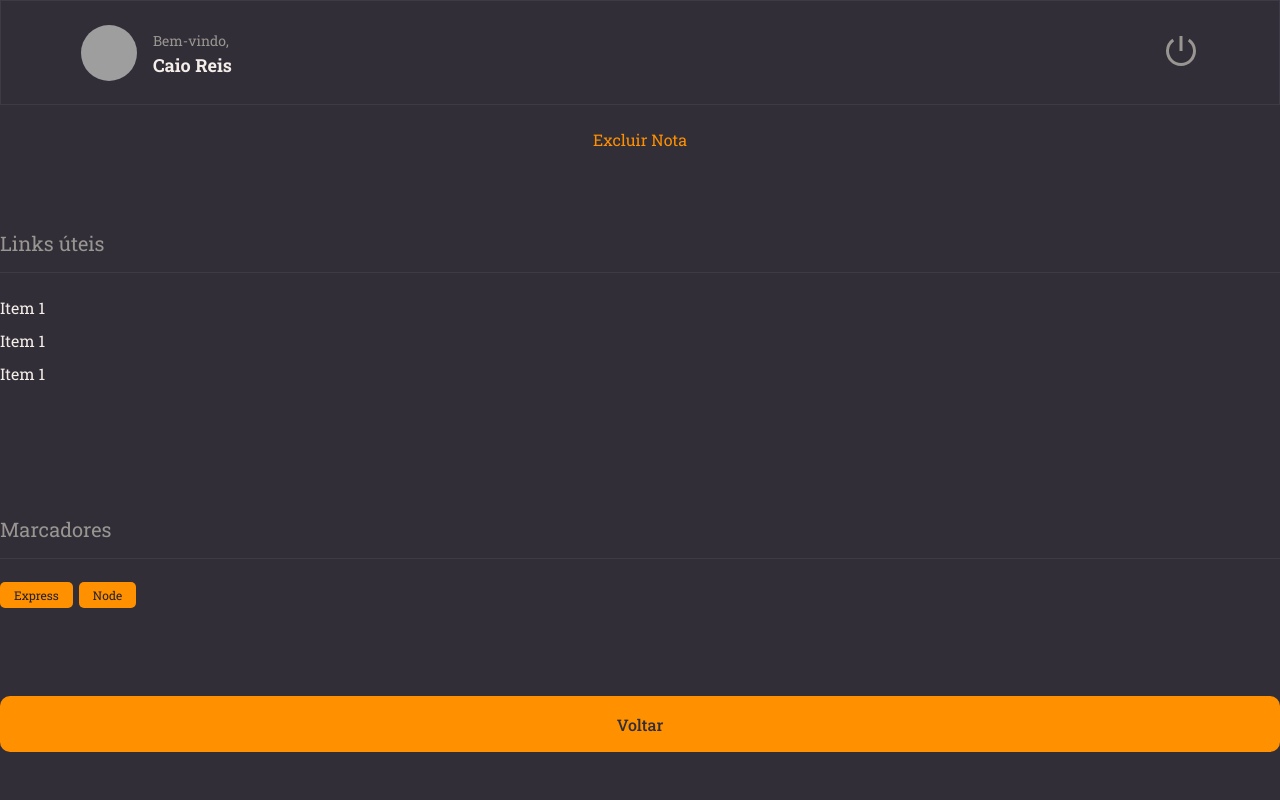
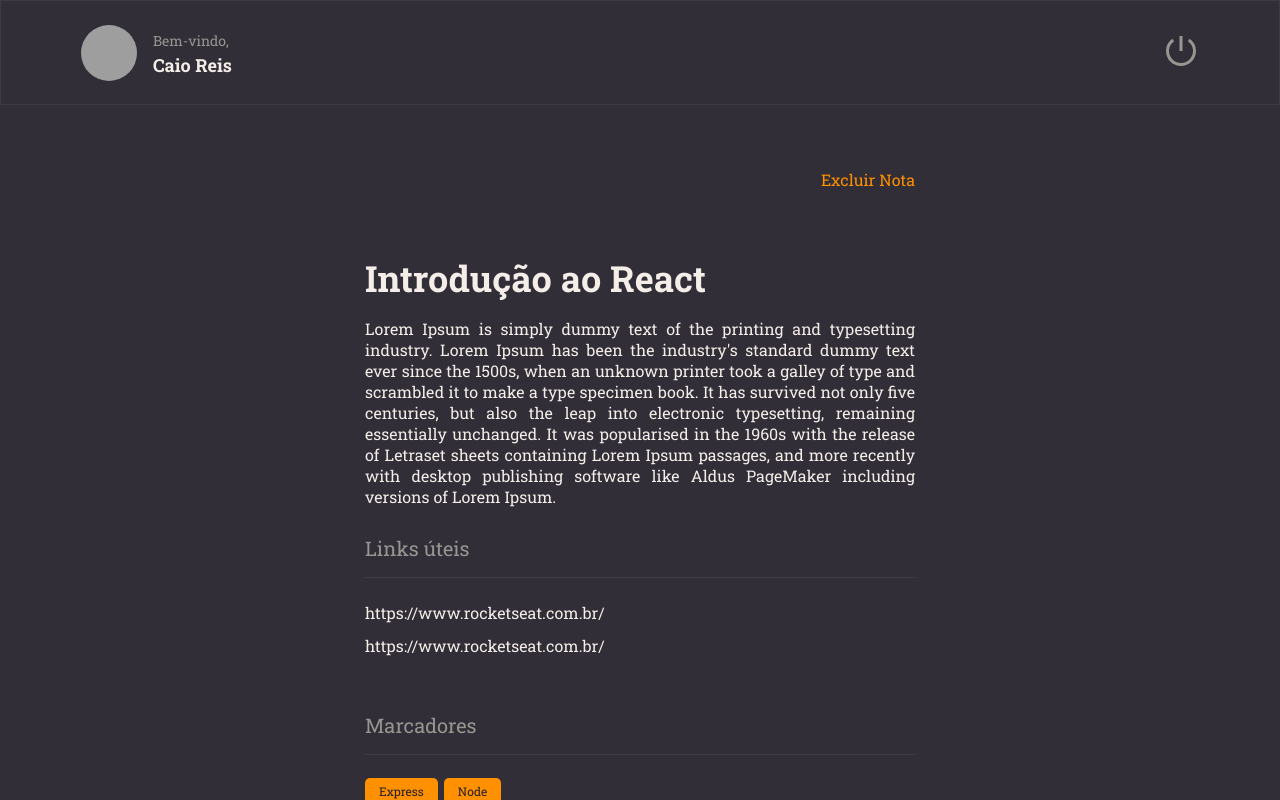
Before and after one commit to iCaioReis/Explorer-Stage09-Atividade-React, a React (Vite) app in the folder rocketnotes/: page / in a window 1280 px wide. Built offline with nearby package versions, Linux system fonts and the light colour scheme; grey boxes are pictures that could not be loaded.

Commit message:
Finishing Details

```diff
--- a/rocketnotes/src/components/Section/styles.js
+++ b/rocketnotes/src/components/Section/styles.js
@@ -1,7 +1,7 @@
 import styled from "styled-components";
 
 export const Container = styled.div`
-    margin: 56px 0 28px;
+    margin: 28px 0;
 
     > h2 {
         border-bottom: 1px solid ${({theme}) => theme.COLORS.BACKGROUND_700};
--- a/rocketnotes/src/pages/Datails/index.jsx
+++ b/rocketnotes/src/pages/Datails/index.jsx
@@ -1,4 +1,4 @@
-import { Container, Links } from './styles.js';
+import { Container, Links, Content } from './styles.js';
 
 import { Header } from '../../components/Header/index.jsx';
 import { Button } from '../../components/Button';
@@ -6,29 +6,44 @@
 import { ButtonText } from '../../components/ButtonText/index.jsx';
 import { Tag } from '../../components/Tag/index.jsx';
 
-export function Datails(){
+export function Datails() {
 
-  return(
+  return (
     <Container>
       <Header></Header>
 
+      <main>
+        <Content>
           <ButtonText title="Excluir Nota"></ButtonText>
+
+          <h1>Introdução ao React</h1>
+
+          <p>Lorem Ipsum is simply dummy text of the printing and typesetting industry. Lorem Ipsum has
+             been the industry's standard dummy text ever since the 1500s, when an unknown printer took
+             a galley of type and scrambled it to make a type specimen book. It has survived not only five
+             centuries, but also the leap into electronic typesetting, remaining essentially unchanged. It
+              was popularised in the 1960s with the release of Letraset sheets containing Lorem Ipsum
+              passages, and more recently with desktop publishing software like Aldus PageMaker including
+              versions of Lorem Ipsum.
+          </p>
 
           <Section title={"Links úteis"}>
             <Links>
-          <li><a href="#">Item 1</a></li>
-          <li><a href="#">Item 1</a></li>
-          <li><a href="#">Item 1</a></li>
+              <li><a href="https://www.rocketseat.com.br/">https://www.rocketseat.com.br/</a></li>
+              <li><a href="https://www.rocketseat.com.br/">https://www.rocketseat.com.br/</a></li>
             </Links>
 
           </Section>
           <Section title={"Marcadores"}>
-      <Tag title={"Express"}/>
-      <Tag title={"Node"}/>
+            <Tag title={"Express"} />
+            <Tag title={"Node"} />
 
           </Section>
 
-      <Button title="Voltar"/>
+          <Button title="Voltar" />
+
+        </Content>
+      </main>
     </Container>
   )
 }
--- a/rocketnotes/src/pages/Datails/styles.js
+++ b/rocketnotes/src/pages/Datails/styles.js
@@ -8,7 +8,13 @@
     grid-template-rows: 105px auto;
     grid-template-areas:
     "header"
-    "content"
+    "content";
+
+    > main {
+        grid-area: content;
+        overflow-y: scroll;
+        padding: 64px 0;
+    }
 `;
 
 export const Links = styled.ul`
@@ -22,3 +28,27 @@
         }
     }
 `;
+
+export const Content = styled.div`
+    max-width: 550px;
+    margin: 0 auto;
+
+    display: flex;
+    flex-direction: column;
+
+    > button:first-child {
+        align-self: end;
+    }
+
+    > h1 {
+        font-size: 36px;
+        font-weight: 500px;
+        padding-top: 64px;
+    }
+
+    > p {
+        font-size: 16px;
+        margin-top: 16px;
+        text-align: justify;
+    }
+`;
```
Lines whose indentation alone changed are shown as unchanged.
